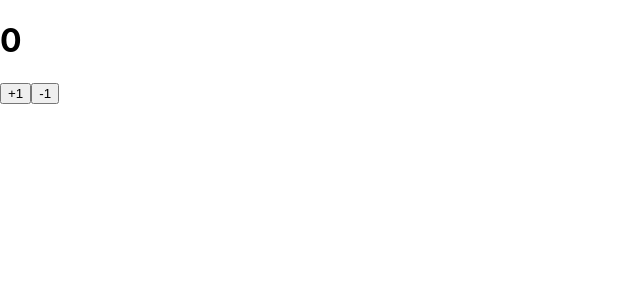
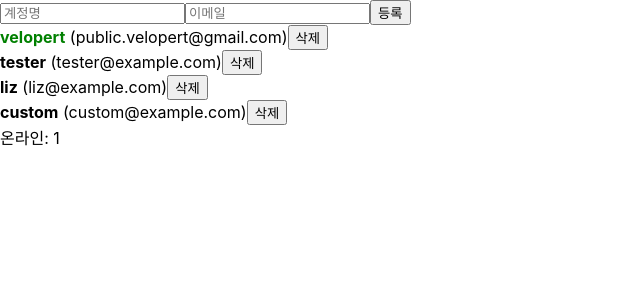
Before and after one commit to Kangbeom-Kim/Modern-react, a React (Create React App) app: page / in a window 1280 px wide. Shown: the top 300 px of the page, without its empty margins (0-640 px from the left). Built offline with nearby package versions, Linux system fonts and the light colour scheme.

Commit message:
index.js 에서 App 렌더링

```diff
--- a/src/index.js
+++ b/src/index.js
@@ -7,7 +7,7 @@ import CounterClass from './CounterClass';
 
 ReactDOM.render(
   <React.StrictMode>
-    <CounterClass />
+    <App />
   </React.StrictMode>,
   document.getElementById('root')
 );
```
